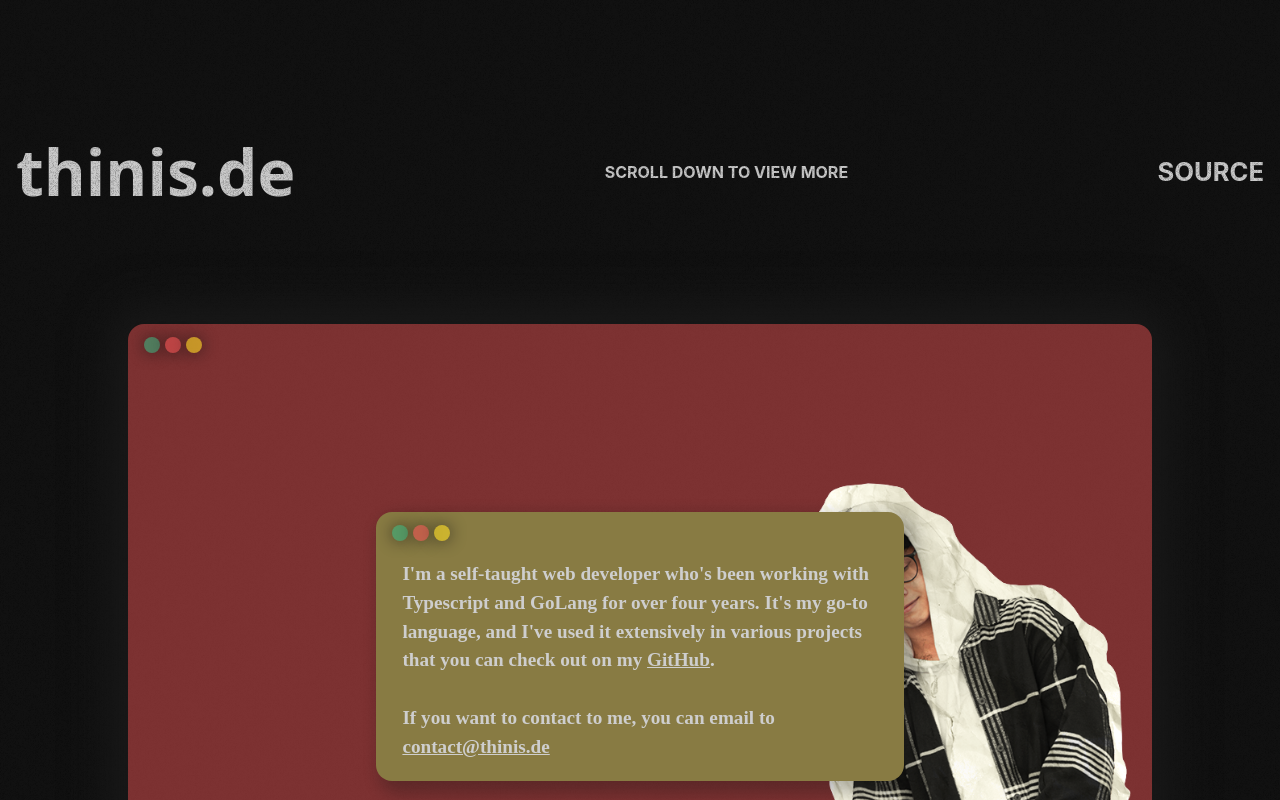
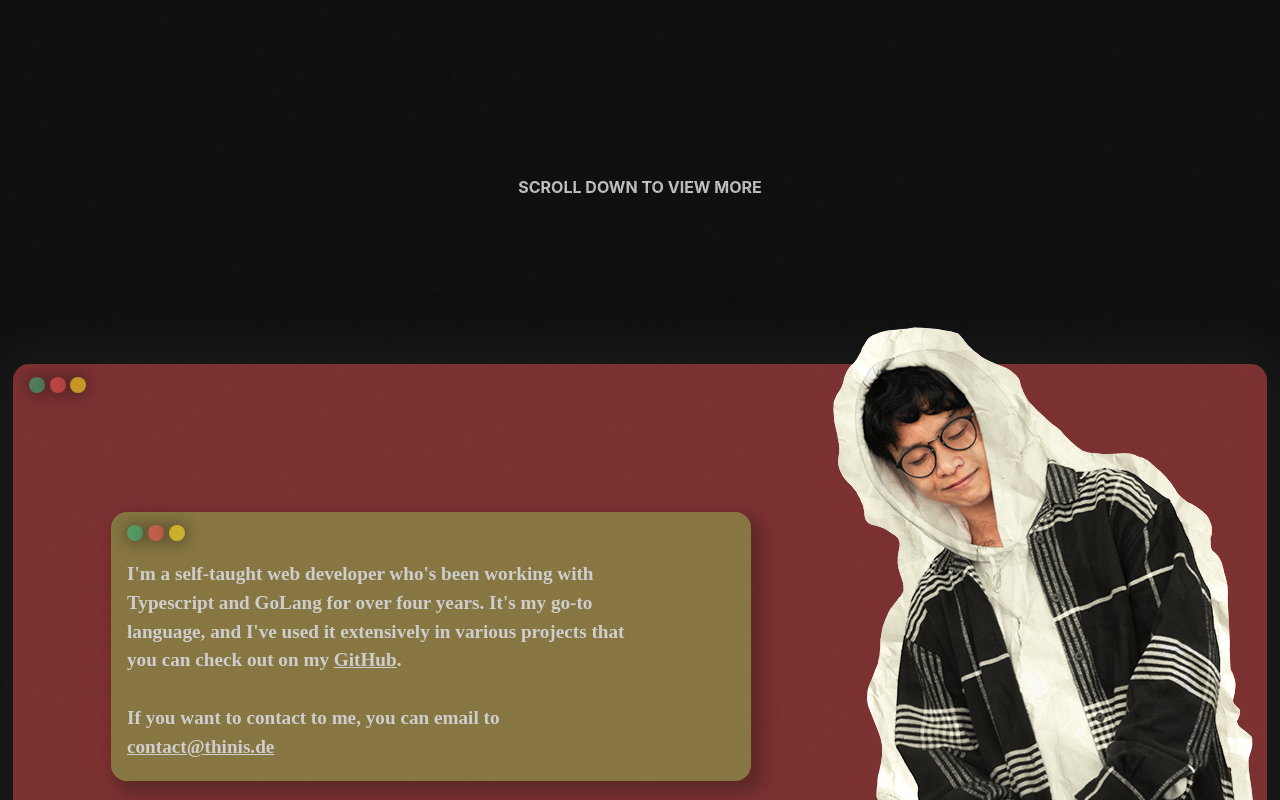
Before and after one commit to CutieCat6778/portfolio, a Svelte app: page / in a window 1280 px wide. Shown: the part 580-1380 px from the top of the page. Built offline with nearby package versions, Linux system fonts and the light colour scheme; a web font is replaced by a local one.

Commit message:
[FIX] fixed section and also header

```diff
--- a/src/App.svelte
+++ b/src/App.svelte
@@ -88,7 +88,6 @@
 							>
 						</h3>
 					</div>
-
 					<div style="opacity:0;">a</div>
 				</div>
 				<img
@@ -161,7 +160,7 @@
 		padding-right: 1rem;
 	}
 
-	header div {
+	header > div {
 		display: flex;
 		justify-content: space-between;
 		align-items: center;
@@ -169,22 +168,18 @@
 		text-align: center;
 	}
 
-	header div:nth-child(2) {
+	header > div:nth-child(2) {
 		justify-content: center;
 	}
 
-	header div:nth-child(2) div {
-		width: min-content;
-	}
-
-	header div:last-child a:first-child {
+	header > div:last-child > a:first-child {
 		font-family: "Libre Barcode 128", system-ui;
 		text-decoration: none;
 		font-size: 4rem;
 		width: fit-content;
 	}
 
-	header div:last-child a:last-child {
+	header > div:last-child > a:last-child {
 		font-size: 1.6rem;
 		text-decoration: none;
 		width: fit-content;
@@ -197,9 +192,9 @@
 		height: 50%;
 	}
 
-	section div.content {
+	section > div.content {
 		display: flex;
-		justify-content: space-between;
+		justify-content: center;
 		align-items: flex-end;
 		margin-top: 3rem;
 		background-color: var(--color-red2);
@@ -231,7 +226,7 @@
 		margin-right: auto;
 	}
 
-	div.action-menu span {
+	div.action-menu > span {
 		height: 1rem;
 		width: 1rem;
 		display: flex;
@@ -244,21 +239,21 @@
 		box-shadow: 0rem 0rem 1rem 0.1rem #111111ce;
 	}
 
-	div.action-menu span:hover {
+	div.action-menu > span:hover {
 		opacity: 1;
 	}
 
-	div.action-menu span:first-child {
+	div.action-menu > span:first-child {
 		background-color: var(--color-green);
 		margin-right: 0.3rem;
 	}
 
-	div.action-menu span:nth-child(2) {
+	div.action-menu > span:nth-child(2) {
 		background-color: var(--color-red);
 		margin-right: 0.3rem;
 	}
 
-	div.action-menu span:last-child {
+	div.action-menu > span:last-child {
 		background-color: var(--color-yellow);
 	}
 
@@ -277,6 +272,9 @@
 		border-radius: 1rem;
 		box-shadow: 0.5rem 0.5rem 1rem 0.3rem #11111148;
 		z-index: 1;
+		width: 100%;
+		margin-left: 1rem;
+		max-width: 40rem;
 	}
 
 	a {
@@ -290,55 +288,36 @@
 		font-weight: bold;
 	}
 
-	div.content img {
+	div.content > img {
 		filter: none;
 		padding-top: 1rem;
-		overflow-x: hidden;
-		width: 27vw;
-		min-width: 350px;
-		position: absolute;
-		right: 0;
-		bottom: 0;
-		z-index: 0;
 	}
 
-	@media only screen and (max-width: 1000px) {
+	@media only screen and (max-width: 1280px) {
 		h3.first-h3 {
 			padding-left: 1rem;
 			padding-right: 1rem;
 		}
 
-		header div:nth-child(2) {
+		header > div:nth-child(2) {
 			flex-direction: column;
 		}
 
-		header div a.link {
+		header > div a.link {
 			display: none;
 		}
 
-		header div {
+		header > div {
 			justify-content: center;
 			align-items: center;
 		}
-	}
 
-	@media only screen and (max-width: 480px) {
-		header div h4 {
-			font-size: 0.8rem;
-		}
-
-		section div.content {
+		section > div.content {
 			width:98%;
 			height: 70%;
 		}
 
-		section div.content img {
-			position: absolute;
-			right: -50vw;
-			z-index: 0;
-		}
-
-		section div.content div.content-text {
+		section > div.content > div.content-text {
 			width: 100%;
 			align-items: center;
 			justify-content: space-between;
@@ -347,14 +326,35 @@
 			height: 100%;
 		}
 
-		section div.content div.content-text:last-child {
+		section > div.content > div.content-text:last-child {
 			display: none;
 		}
 
-		section div.content div.content-text div.note-window {
+		section > div.content > div.content-text > div.note-window {
 			width: 90%;
-			margin-top: auto;
 			background-color: rgb(136, 123, 67, 0.95);
+		}
+	}
+
+	@media only screen and (max-width: 870px) {
+		div.content > img {
+			display: none;
+		}
+
+		div.content > div.content-text > div.note-window {
+			margin-top: 0;
+			margin: 0;
+		}
+
+		div.content > div.content-text > div.note-window > h3.first-h3 {
+			text-align: center;
+			max-width: 90%;
+		}
+	}
+
+	@media only screen and (max-width: 480px) {
+		header > div h4 {
+			font-size: 0.8rem;
 		}
 
 		h3.first-h3 {
```
